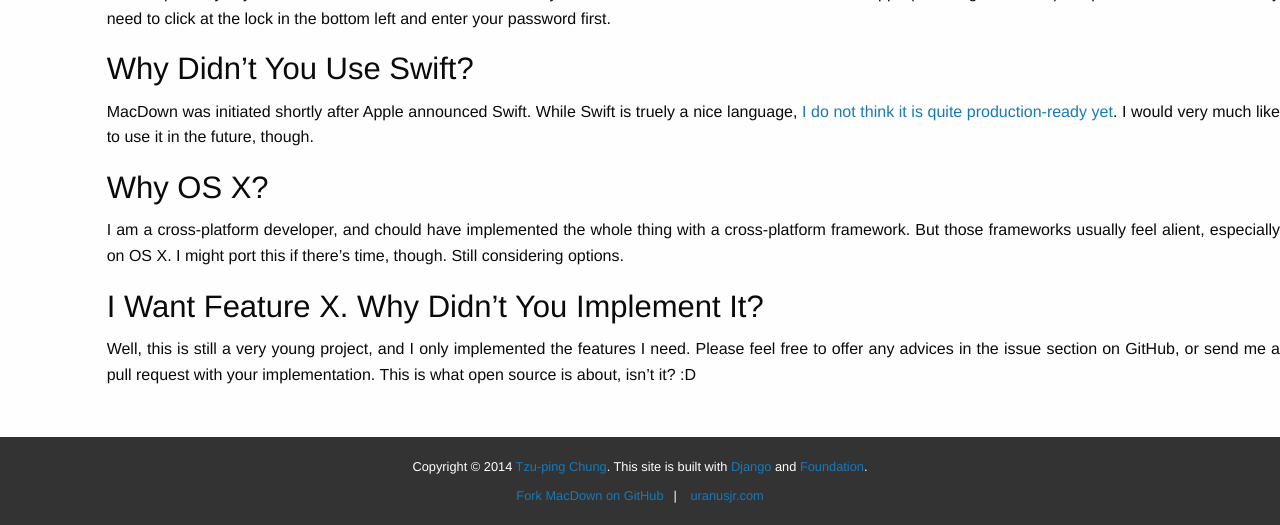
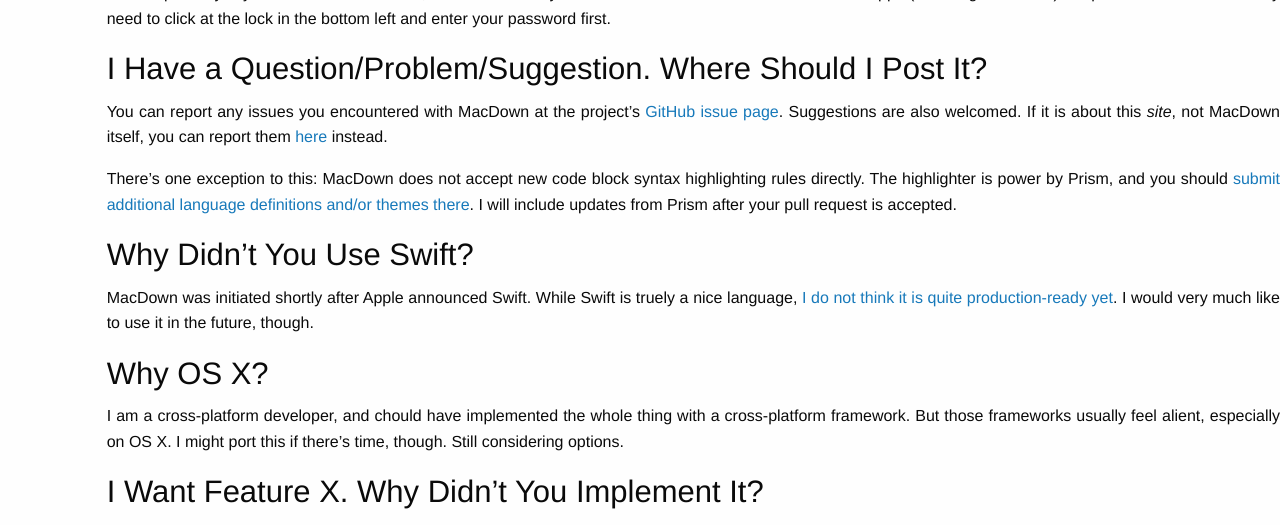
Before and after one commit to MacDownApp/macdown-site-django, a Django app: template pages/templates/pages/faq.html in a window 1280 px wide. Shown: the part 963-1488 px from the top of the page. Run offline with Django 3.2, Linux system fonts and the light colour scheme; the template is opened without the code that fills it, so the values that code supplies are empty; some libraries are stand-ins or nearby versions.

Commit message:
Add FAQ entry on where to report things

```diff
--- a/pages/templates/pages/faq.html
+++ b/pages/templates/pages/faq.html
@@ -18,6 +18,12 @@
 
     <p>Click “Open Anyway” to authorise MacDown, or select the “Anywhere” radio button to allow all unidentified apps (including MacDown) to open in the future. You may need to click at the lock in the bottom left and enter your password first.</p>
 
+    <h3>I Have a Question/Problem/Suggestion. Where Should I Post It?</h3>
+
+    <p>You can report any issues you encountered with MacDown at the project’s <a href="https://github.com/uranusjr/macdown/issues">GitHub issue page</a>. Suggestions are also welcomed. If it is about this <em>site</em>, not MacDown itself, you can report them <a href="https://github.com/uranusjr/macdown-site/issues">here</a> instead.</p>
+
+    <p>There’s one exception to this: MacDown does not accept new code block syntax highlighting rules directly. The highlighter is power by Prism, and you should <a href="https://github.com/LeaVerou/prism/">submit additional language definitions and/or themes there</a>. I will include updates from Prism after your pull request is accepted.</p>
+
     <h3>Why Didn’t You Use Swift?</h3>
 
     <p>MacDown was initiated shortly after Apple announced Swift. While Swift is truely a nice language, <a href="http://swiftwtf.tumblr.com">I do not think it is quite production-ready yet</a>. I would very much like to use it in the future, though.</p>
```
